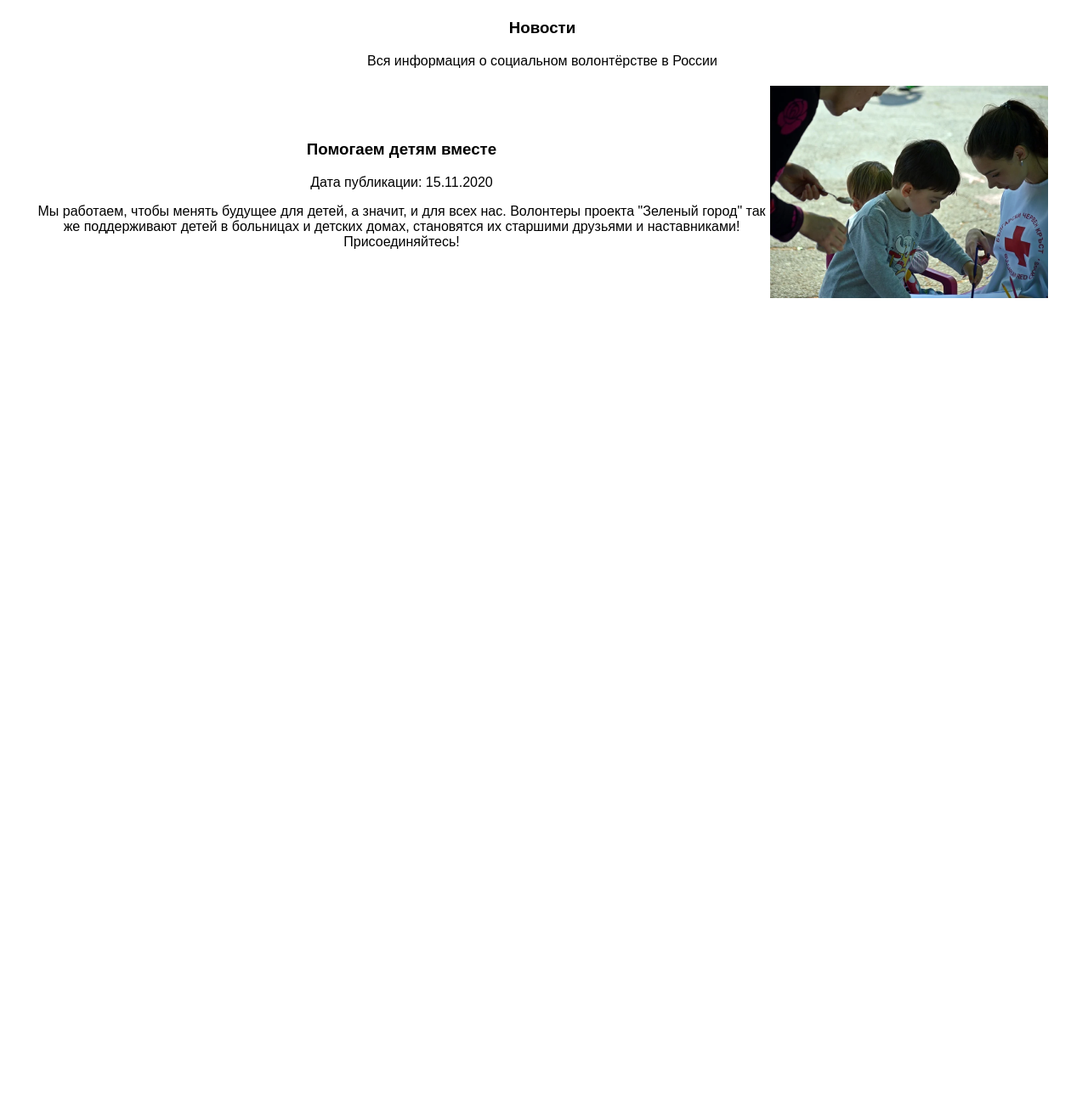
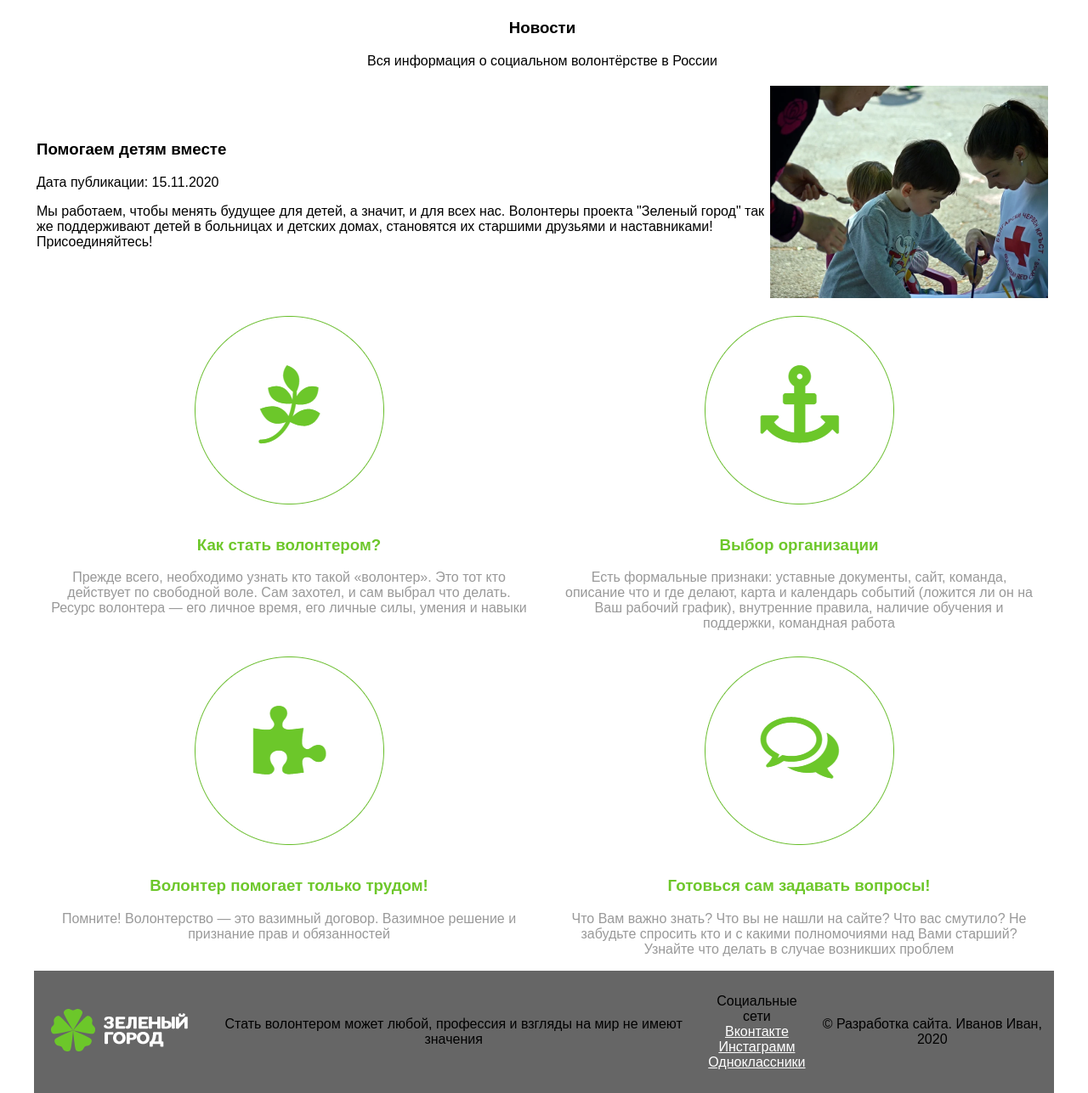
Before and after one commit to nikiiron/GreenCity, a plain HTML site: page index.html in a window 1280 px wide. Shown: the part 1396-2683 px from the top of the page at 85% size. Before the commit the page ends 1754 px from the top, so only its background shows below. Drawn offline with Linux system fonts and the light colour scheme.

Commit message:
Добавили БЛоки

```diff
--- a/Style/style.css
+++ b/Style/style.css
@@ -26,10 +26,14 @@ a {
 td.logo {
 text-align: left;
 }
-.body, .body2 {
+body, .body2 {
     text-align: center;
 }
-
+body {
+    display: flex;
+    flex-direction: column;
+    align-items: center;
+}
 .body h3 {
     color: green;
 }
@@ -52,4 +56,67 @@ padding-right: 60px;
     }
 .line3 {
     padding: auto;
+    text-align: left;
 }
+ .footer {
+    display: flex;
+    justify-content: center;
+    color: white;
+
+}
+.footer-wrapper{
+    background-color: #666;
+    display: flex;
+    align-items: center;
+    justify-content: center;
+    width: 1200px;
+    padding: 20px 0;
+}
+ .social-links {
+    display: flex;
+    flex-direction: column;
+    align-content: center;
+    align-items: center;
+}
+.social-links p, .copyright p {
+
+    text-align: center;
+}
+.social-links p {
+    margin: 0;
+}
+.social-links a {
+    text-decoration: underline;
+}
+/* Content*/
+
+.content-wrapper {
+    display: flex;
+    width: 1200px;
+    flex-wrap: wrap;
+}
+.content-wrapper div {
+    width: 50%;
+    text-align: center;
+}
+.content-wrapper h3 {
+    color: #6DC72A;
+}
+.content-wrapper p {
+    color: #999;
+    padding: 0 20px;
+}
+@media screen and (max-width: 900px) {
+    .content-wrapper {
+        width: 100%;
+    }
+    .content-wrapper div {
+        padding: 0 20px;
+        width: 100%;
+    }
+}
+
+/*
+div - блок
+footer - нижний блок
+*/
--- a/index.html
+++ b/index.html
@@ -117,6 +117,49 @@
         </td>
     </tr>
 </table>
+<div class="content-wrapper">
+<div>
+    <img src="Img/pic-01.png" alt="pic1">
+    <h3>Как стать волонтером?</h3>
+    <p>Прежде всего, необходимо узнать кто такой «волонтер». Это тот кто действует по свободной воле. Сам захотел, и сам выбрал что делать. Ресурс волонтера — его личное время, его личные силы, умения и навыки</p>
+</div>
+<div>
+    <img src="Img/pic-02.png" alt="pic2">
+    <h3>Выбор организации</h3>
+    <p>Есть формальные признаки: уставные документы, сайт, команда, описание что и где делают, карта и календарь событий (ложится ли он на Ваш рабочий график), внутренние правила, наличие обучения и поддержки, командная работа</p>
+</div>
+<div>
+    <img src="Img/pic-03.png" alt="pic3">
+    <h3>Волонтер помогает только трудом!</h3>
+    <p>Помните! Волонтерство — это вазимный договор. Вазимное решение и признание прав и обязанностей</p>
+</div>
+<div>
+    <img src="Img/pic-04.png" alt="pic4">
+    <h3>Готовься сам задавать вопросы!</h3>
+    <p>Что Вам важно знать? Что вы не нашли на сайте? Что вас смутило? Не забудьте спросить кто и с какими полномочиями над Вами старший? Узнайте что делать в случае возникших проблем</p>
+</div>
+</div>
+<footer>
+    <div class="footer-wrapper">
+        <div>
+            <img src="Img/logo.png" alt="logo">
+        </div>
+        <div>
+            <p>Стать волонтером может любой, профессия и взгляды на мир не имеют значения</p>
+        </div>
+        <div class="social-links">
+            <p>Социальные сети</p>
+            <a href="Вконтакте">Вконтакте</a>
+            <a href="Инстаграмм">Инстаграмм</a>
+            <a href="Одноклассники">Одноклассники</a>
+        </div>
+        <div class="copyright">
+            © Разработка сайта. Иванов Иван, 2020
+        </div>
+    </div>
+
+</footer>
+
 </body>
 
 </html>
```
Also changed, not shown: flex.html (added, +34 -0 lines).
